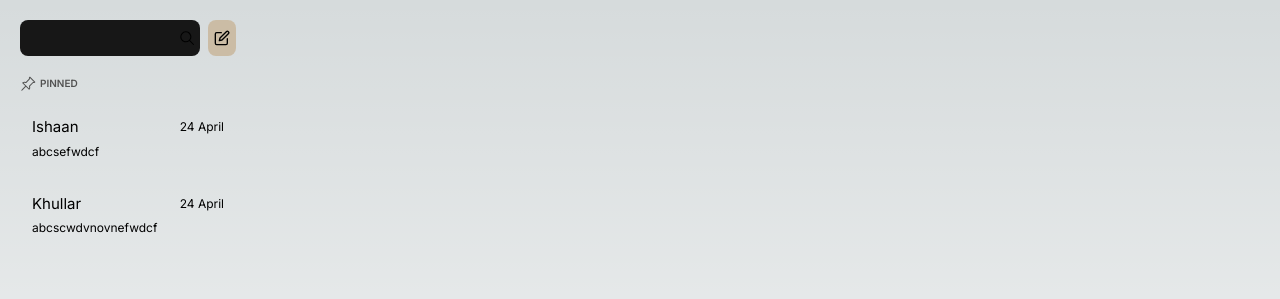
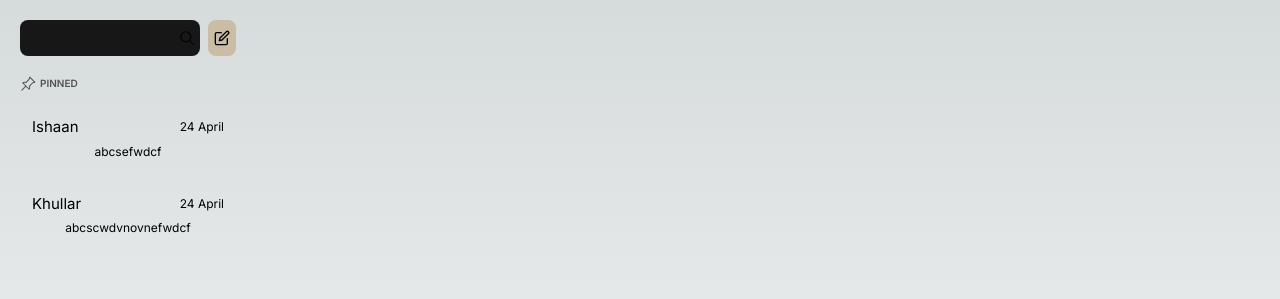
Before and after one commit to ishk9/getYourDiet, a Next.js app in the folder client/: page /Home in a window 1280 px wide. Shown: the top 299 px of the page. Built offline with nearby package versions, Linux system fonts and the light colour scheme.

Commit message:
Fix: Changed div to button

```diff
--- a/client/components/Chat.js
+++ b/client/components/Chat.js
@@ -2,7 +2,7 @@ import React from 'react'
 
 function Chat({props}) {
     return (
-        <div className="container hover:bg-neutral-900  p-3 my-1 rounded-lg">
+        <button className="container hover:bg-neutral-900  p-3 my-1 rounded-lg">
             <div className="flex justify-between items-center">
                 {/* Name */}
                 <p className='text-[15px]'>{props.name}</p>
@@ -12,7 +12,7 @@ function Chat({props}) {
 
             {/* Description */}
             <p className='text-[12px] mt-1'>{props.description}</p>
-        </div>
+        </button>
     )
 }
 
```
